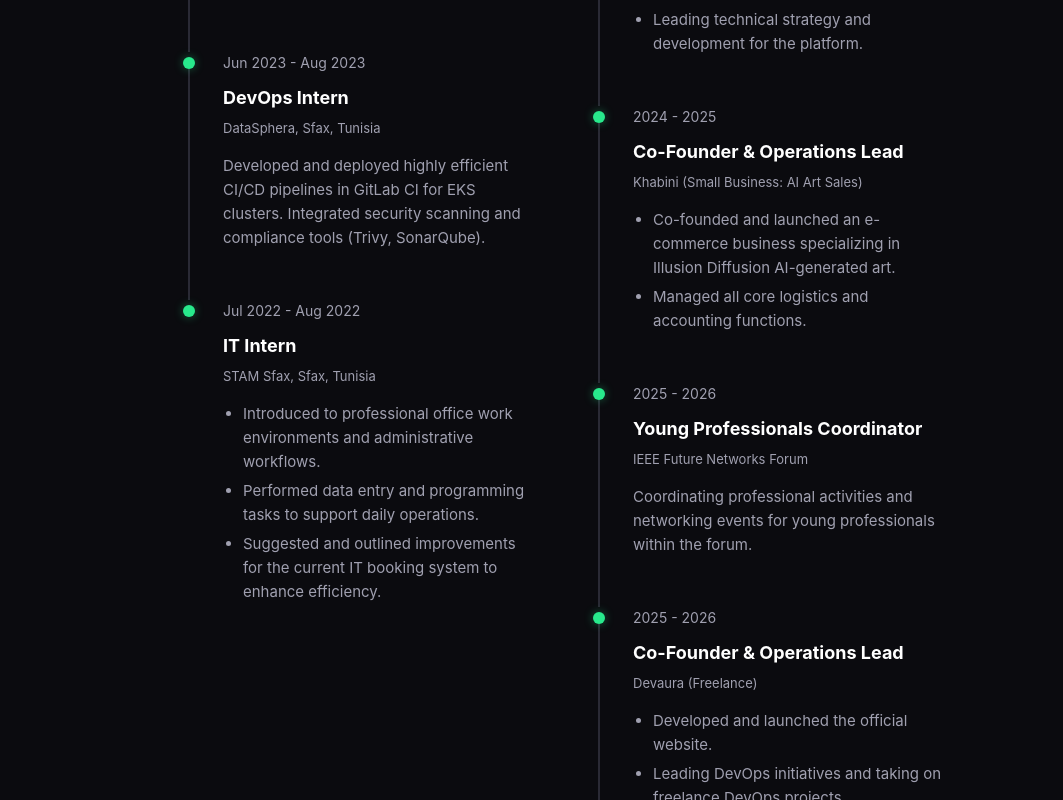
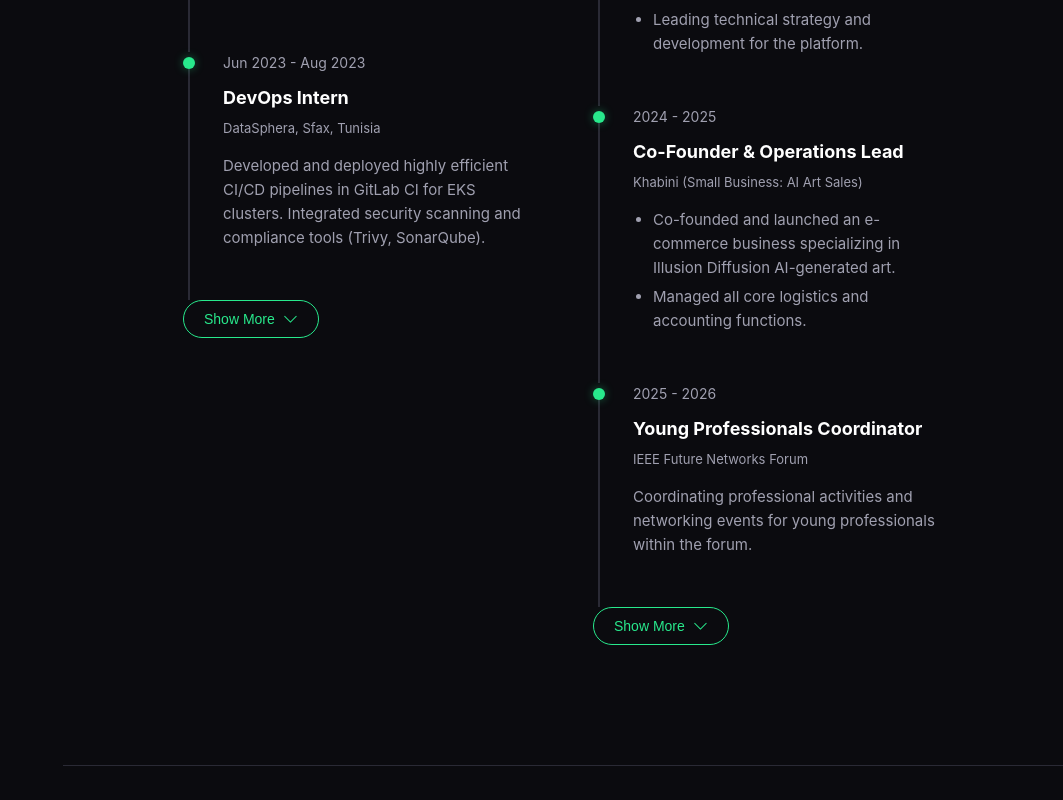
Before and after one commit to benslimamahdi/benslimamahdi.github.io, a React (Vite) app: page / in a window 1280 px wide. Shown: the part 2629-3429 px from the top of the page, without its empty margins (217-1280 px from the left). Built offline with nearby package versions, Linux system fonts and the light colour scheme.

Commit message:
Update Show More threshold to 3 items

```diff
--- a/src/components/Sections/Resume.jsx
+++ b/src/components/Sections/Resume.jsx
@@ -8,8 +8,8 @@
     const [showAllExperience, setShowAllExperience] = useState(false);
     const [showAllLeadership, setShowAllLeadership] = useState(false);
 
-    const visibleExperience = showAllExperience ? resumeData.experience : resumeData.experience.slice(0, 4);
-    const visibleLeadership = showAllLeadership ? resumeData.leadership : resumeData.leadership.slice(0, 4);
+    const visibleExperience = showAllExperience ? resumeData.experience : resumeData.experience.slice(0, 3);
+    const visibleLeadership = showAllLeadership ? resumeData.leadership : resumeData.leadership.slice(0, 3);
 
     return (
         <SectionWrapper id="resume" className="resume-section">
@@ -40,7 +40,7 @@
                         </div>
                     ))}
 
-                    {resumeData.experience.length > 4 && (
+                    {resumeData.experience.length > 3 && (
                         <button
                             className="show-more-btn"
                             onClick={() => setShowAllExperience(!showAllExperience)}
@@ -85,7 +85,7 @@
                         </div>
                     ))}
 
-                    {resumeData.leadership.length > 4 && (
+                    {resumeData.leadership.length > 3 && (
                         <button
                             className="show-more-btn"
                             onClick={() => setShowAllLeadership(!showAllLeadership)}
```
